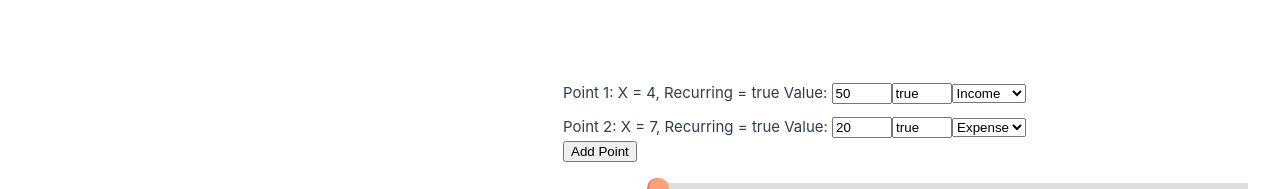
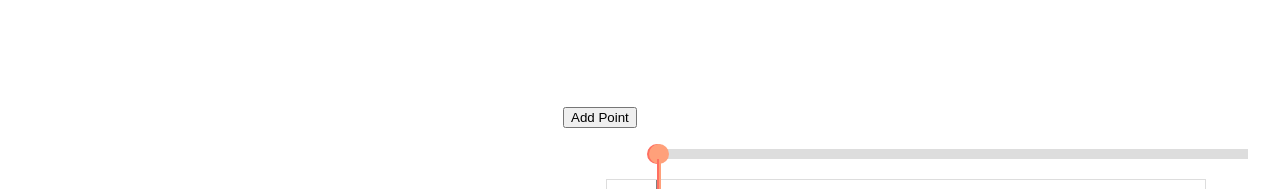
Before and after one commit to matt-chaib/fdb, a Vue app: page /chart in a window 1280 px wide. Shown: the top 189 px of the page. Built offline with nearby package versions, Linux system fonts and the light colour scheme; the HTML template or start-up script is replaced by a standard one.

Commit message:
new slider

```diff
--- a/src/components/Slider.vue
+++ b/src/components/Slider.vue
@@ -52,31 +52,7 @@ const startDrag = (index: number, event: MouseEvent) => {
 <template>
   <div>
       <!-- Display and edit point values -->
-      <div v-for="(point, index) in pointsStore.points" :key="'input-' + index" style="margin-top: 10px;">
-      <label>
-        Point {{ index + 1 }}:
-        X = {{ point.x }},
-        Recurring = {{ point.recurring }}
-        Value:
-        <input
-          type="number"
-          v-model.number="point.value"
-          :min="0"
-          style="width: 60px;"
-        />
 
-        <input
-          type="boolean"
-          v-model.boolean="point.recurring"
-          style="width: 60px;"
-        />
-
-        <select id="store-type" v-model="point.type">
-      <option value="income">Income</option>
-      <option value="expense">Expense</option>
-    </select>
-      </label>
-    </div>
     <!-- Button to add a point -->
     <button @click="pointsStore.addPoint">Add Point</button>
 
```
